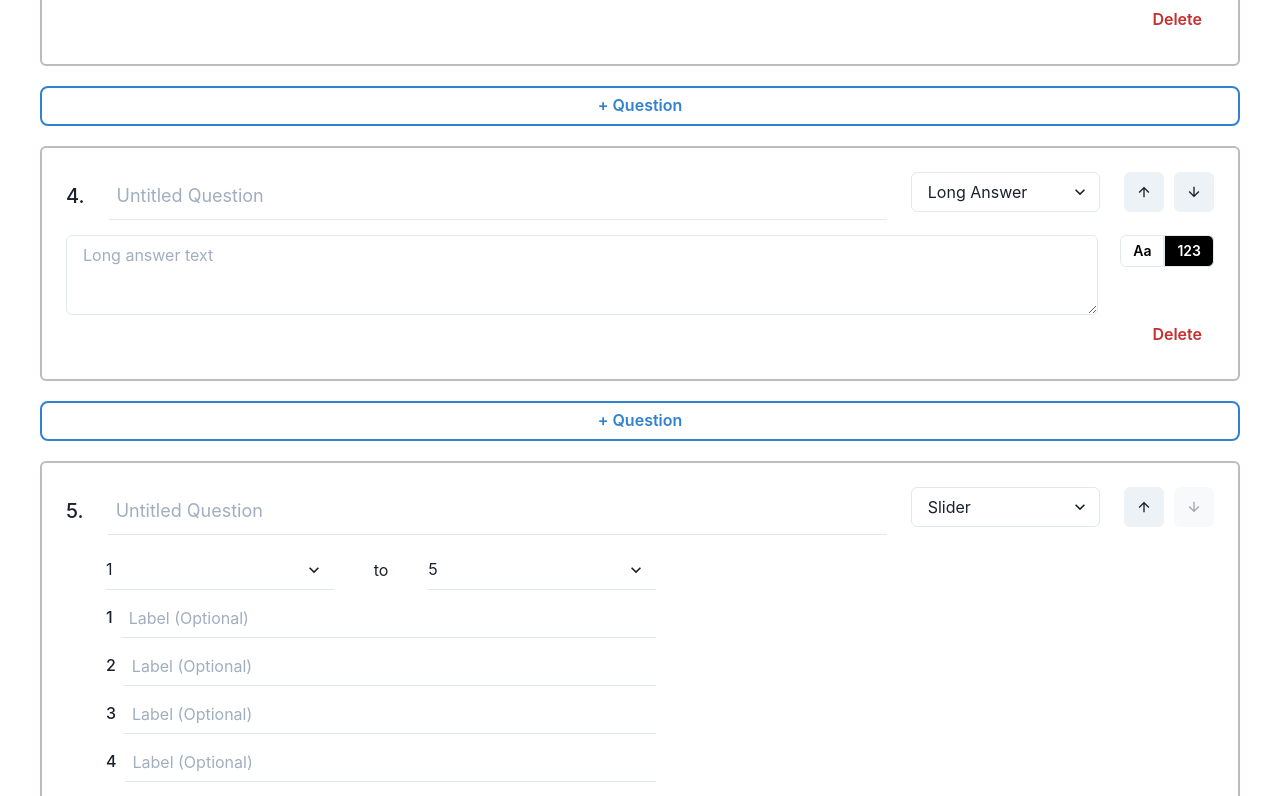
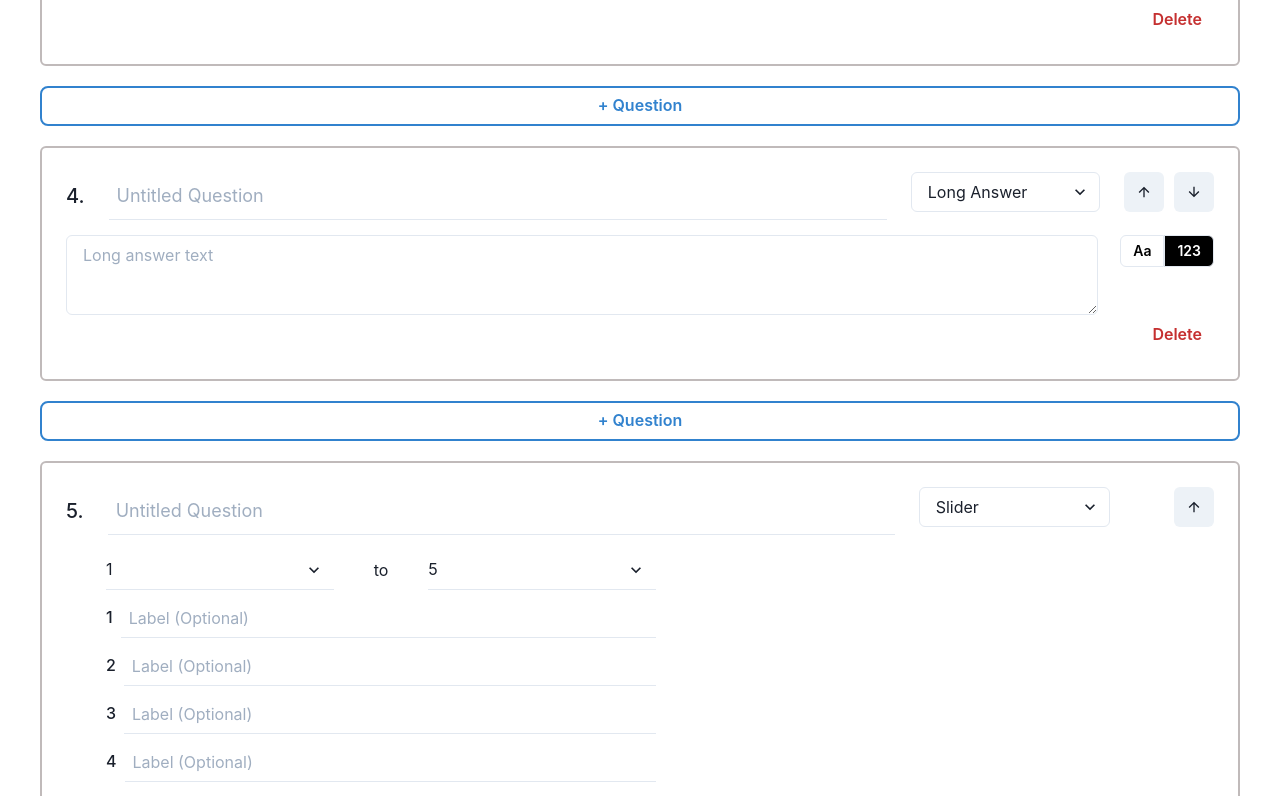
Before and after one commit to uwblueprint/headsupguys, a Next.js app: page /selfCheckQuestions in a window 1280 px wide. Shown: the part 1319-2115 px from the top of the page. Built offline with nearby package versions, Linux system fonts and the light colour scheme.

Commit message:
Working question deletion

```diff
--- a/pages/selfCheckQuestions.tsx
+++ b/pages/selfCheckQuestions.tsx
@@ -15,18 +15,72 @@ import {
     Button,
     ButtonGroup,
 } from "@chakra-ui/react";
-import { Header, SelfCheckQuestionCards, Footer } from "@components";
-import { questionList } from "@components/selfCheckQuestion";
-import selfCheckData from "@public/selfCheckQuestions.json";
+import { Header, SelfCheckQuestionCard, Footer } from "@components";
+const questionList = [
+    {
+        _id: "60e642d7e4a1ae34207a92a3",
+        type: "multiple_choice",
+        question: "autem sunt eiusdolores nesciunt impedit?",
+        options: ["Option 1", "Option 2", "Option 3"],
+        questionNumber: 1,
+    },
+    {
+        _id: "60e642d7e4a1ae34207a92a4",
+        type: "multi_select",
+        question: "autem sunt eiusdolores nesciunt impedit?",
+        options: ["Option 1", "Option 2", "Option 3"],
+        questionNumber: 2,
+    },
+    {
+        _id: "60e642d7e4a1ae34207a92a5",
+        type: "short_answer",
+        question: "autem sunt eiusdolores nesciunt impedit?",
+        options: ["1", "2", "3"],
+        questionNumber: 3,
+    },
+    {
+        _id: "60e642d7e4a1ae34207a92a6",
+        type: "long_answer",
+        question: "autem sunt eiusdolores nesciunt impedit?",
+        options: ["1", "2", "3"],
+        questionNumber: 4,
+    },
+    {
+        _id: "60e642d7e4a1ae34207a92a7",
+        type: "slider",
+        question: "autem sunt eiusdolores nesciunt impedit?",
+        options: [
+            ["1", "1", ""],
+            ["2", "2", ""],
+            ["3", "3", ""],
+            ["4", "4", ""],
+            ["5", "5", ""],
+        ],
+        questionNumber: 5,
+    },
+];
 
 const Home: React.FC = () => {
-    const selfCheckQuestionSize = (selfCheckData?.questions ?? []).map(
+    const [list, setList] = React.useState(questionList);
+
+    function removeOneQuestion(id) {
+        const newList = list.filter((item) => item._id !== id);
+
+        setList(newList);
+    }
+    function removeAllQuestions() {
+        const newList = list.filter((item) => null);
+        setList(newList);
+    }
+    const selfCheckQuestionSize = (questionList ?? []).map(
         (question) => null,
     ).length;
+
     const { isOpen, onOpen, onClose } = useDisclosure();
     return (
         <Flex direction="column" minH="100vh">
             <Header mb={12} />
+
             <Flex mt={10} wrap={"wrap"} justifyContent={"left"} width={"full"}>
                 <Text mx={10} fontWeight="bold" fontSize="4xl">
                     Create a Tool
@@ -83,21 +137,44 @@ const Home: React.FC = () => {
                         >
                             Cancel
                         </Button>
-                        <Button w={100} colorScheme="red">
+                        <Button
+                            onClick={removeAllQuestions}
+                            w={100}
+                            colorScheme="red"
+                        >
                             Delete
                         </Button>
                     </ModalFooter>
                 </ModalContent>
             </Modal>
             <SimpleGrid columns={1} spacing={0} px={10} py={10}>
-                {(questionList ?? []).map((question) => (
-                    <SelfCheckQuestionCards
-                        key={question.questionNumber}
-                        questionId={question._id}
-                        questionNumber={question.questionNumber}
+                <Button
+                    id={"shmexy"}
+                    // onClick={handleAddItem}
+                    borderWidth="2px"
+                    borderRadius="lg"
+                    p={3}
+                    mb={5}
+                    bg={"white"}
+                    borderColor="#3182CE"
+                    color="#3182CE"
+                    width={"full"}
+                    fontWeight={600}
+                >
+                    + Question
+                </Button>
+
+                {list.map((item, index) => (
+                    <SelfCheckQuestionCard
+                        questionId={item._id}
+                        questionIndex={index}
+                        questionNumber={item.questionNumber}
                         selfCheckQuestionSize={selfCheckQuestionSize}
-                        type={question.type}
-                        options={question.options}
+                        type={item.type}
+                        options={item.options}
+                        key={item._id}
+                        item={item}
+                        onRemove={removeOneQuestion}
                     />
                 ))}
             </SimpleGrid>
--- a/src/components/index.ts
+++ b/src/components/index.ts
@@ -3,5 +3,5 @@ export { Logo } from "./logo";
 export { Main } from "./main";
 export { Button } from "./button";
 export { Cards } from "./cards";
-export { SelfCheckQuestionCards } from "./selfCheckQuestion";
+export { SelfCheckQuestionCard } from "./selfCheckQuestion";
 export { Footer } from "./footer";
--- a/src/components/selfCheckQuestion/index.tsx
+++ b/src/components/selfCheckQuestion/index.tsx
@@ -1,4 +1,4 @@
-import React, { useState } from "react";
+import React from "react";
 import {
     Flex,
     Box,
@@ -31,65 +31,21 @@ import {
 import { ArrowUpIcon, ArrowDownIcon } from "@chakra-ui/icons";
 
 //Self check question card component
-export const questionList = [
-    {
-        _id: "60e642d7e4a1ae34207a92a3",
-        type: "multiple_choice",
-        question: "autem sunt eiusdolores nesciunt impedit?",
-        options: ["Option 1", "Option 2", "Option 3"],
-        questionNumber: 1,
-    },
-    {
-        _id: "60e642d7e4a1ae34207a92a4",
-        type: "multi_select",
-        question: "autem sunt eiusdolores nesciunt impedit?",
-        options: ["Option 1", "Option 2", "Option 3"],
-        questionNumber: 2,
-    },
-    {
-        _id: "60e642d7e4a1ae34207a92a5",
-        type: "short_answer",
-        question: "autem sunt eiusdolores nesciunt impedit?",
-        options: ["1", "2", "3"],
-        questionNumber: 3,
-    },
-    {
-        _id: "60e642d7e4a1ae34207a92a6",
-        type: "long_answer",
-        question: "autem sunt eiusdolores nesciunt impedit?",
-        options: ["1", "2", "3"],
-        questionNumber: 4,
-    },
-    {
-        _id: "60e642d7e4a1ae34207a92a7",
-        type: "slider",
-        question: "autem sunt eiusdolores nesciunt impedit?",
-        options: [
-            ["1", "1", ""],
-            ["2", "2", ""],
-            ["3", "3", ""],
-            ["4", "4", ""],
-            ["5", "5", ""],
-        ],
-        questionNumber: 5,
-    },
-];
-export const SelfCheckQuestionCards = ({
+export const SelfCheckQuestionCard = ({
+    item,
+    onRemove,
+    list,
+    questionIndex,
     questionId,
     questionNumber,
     selfCheckQuestionSize,
     type,
     options,
 }) => {
-    // const [list, setList] = useState(questionList);
-
     //Keeps track of the modal state for the delete question button
     const { isOpen, onOpen, onClose } = useDisclosure();
     //TO DO: connect these booleans with the actual database values
     const [flag, setFlag] = useBoolean();
-    // const handleButtonClick = (id) => {
-    //     setFlag();
-    // };
 
     // To convert between the variable Name and the common English name
     const questionTypeDict = {
@@ -100,65 +56,8 @@ export const SelfCheckQuestionCards = ({
         slider: "Slider",
     };
 
-    // const [list, updateList] = useState(questionList);
-    const [list, setList] = React.useState(questionList);
-
-    function handleRemove(id) {
-        console.log(id);
-        const newList = list.filter((item) => item.id !== id);
-        console.log(newList);
-        setList(newList);
-    }
-
-    // function handleRemoveItem(_id) {
-    //     console.log(_id);
-    //     updateList(options.filter((list) => list._id != _id));
-    // }
-    // const handleAddItem = (e) => {
-    //     const newQuestion = {
-    //         _id: "60e642d7e4a1ae34207a92a3",
-    //         type: "multiple_choice",
-    //         question: "autem sunt eiusdolores nesciunt impedit?",
-    //         options: ["Option 1", "Option 2", "Option 3"],
-    //         questionNumber: 1,
-    //     };
-    //     updateList([...list, newQuestion]);
-    // };
     return (
-        <Box overflowX="auto" key={questionId}>
-            {/* <div>
-                {list.map((item) => {
-                    return (
-                        <>
-                            <ul>
-                                <span id={item.id} onClick={handleRemoveItem}>
-                                    x
-                                </span>
-                                <span>{item.name}</span>
-                            </ul>
-                        </>
-                    );
-                })}
-                <span name={"Add item"} onClick={handleAddItem}>
-                    Add item
-                </span>
-            </div> */}
-            {questionNumber == 1 && (
-                <Button
-                    // onClick={handleAddItem}
-                    borderWidth="2px"
-                    borderRadius="lg"
-                    p={3}
-                    mb={5}
-                    bg={"white"}
-                    borderColor="#3182CE"
-                    color="#3182CE"
-                    width={"full"}
-                    fontWeight={600}
-                >
-                    + Question
-                </Button>
-            )}
+        <Box overflowX="auto">
             <Box
                 borderWidth="2px"
                 borderRadius="lg"
@@ -174,7 +73,7 @@ export const SelfCheckQuestionCards = ({
                             alignSelf="center"
                             mr={6}
                         >
-                            {questionNumber}.
+                            {questionIndex + 1}.
                         </Heading>
                         <Input
                             size={"lg"}
@@ -209,28 +108,27 @@ export const SelfCheckQuestionCards = ({
                             </option>
                         </Select>
                     </Menu>
+                    {questionIndex != 0 && (
                         <IconButton
-                        isDisabled={questionNumber == 1 ? true : false}
-                        aria-label="Move Question Up"
+                            ml={
+                                questionNumber == selfCheckQuestionSize ? 10 : 0
+                            }
                             icon={<ArrowUpIcon />}
                         />
+                    )}
+                    {questionIndex != selfCheckQuestionSize - 1 && (
                         <IconButton
-                        isDisabled={
-                            questionNumber == selfCheckQuestionSize
-                                ? true
-                                : false
-                        }
-                        aria-label="Move Question Down"
-                        ml={2.5}
+                            ml={questionNumber == 1 ? 10 : 2.5}
                             icon={<ArrowDownIcon />}
                         />
+                    )}
                 </Flex>
                 <Flex alignContent="center">
                     {type == "multiple_choice" && (
                         <Flex width={"full"}>
                             <Stack minWidth={"50%"} spacing={3}>
                                 {(options ?? []).map((option, index) => (
-                                    <InputGroup id={index}>
+                                    <InputGroup id={questionId}>
                                         <InputLeftElement
                                             pointerEvents="none"
                                             children={
@@ -249,7 +147,12 @@ export const SelfCheckQuestionCards = ({
                                             isTruncated
                                         />
                                         <InputRightElement width="4.5rem">
-                                            <CloseButton />
+                                            <CloseButton
+                                                name={questionId}
+                                                onClick={() =>
+                                                    onRemove(questionId)
+                                                }
+                                            />
                                         </InputRightElement>
                                     </InputGroup>
                                 ))}
@@ -283,8 +186,9 @@ export const SelfCheckQuestionCards = ({
                                         />
                                         <InputRightElement width="4.5rem">
                                             <CloseButton
+                                                name={questionId}
                                                 onClick={() =>
-                                                    handleRemove(questionId)
+                                                    onRemove(questionId)
                                                 }
                                             />
                                         </InputRightElement>
@@ -332,7 +236,7 @@ export const SelfCheckQuestionCards = ({
                                     variant="flushed"
                                     ml={10}
                                     mr={6}
-                                    defaultValue={5}
+                                    placeholder={5}
                                 >
                                     <option value={2}>2</option>
                                     <option value={3}>3</option>
@@ -412,7 +316,7 @@ export const SelfCheckQuestionCards = ({
                     <ModalOverlay />
                     <ModalContent p={"5"}>
                         <ModalHeader>
-                            Delete Question {questionNumber}
+                            Delete Question {questionIndex + 1}
                         </ModalHeader>
                         <ModalCloseButton />
                         <ModalBody>
@@ -430,7 +334,7 @@ export const SelfCheckQuestionCards = ({
                                 Cancel
                             </Button>
                             <Button
-                                onClick={() => handleRemove(questionId)}
+                                onClick={() => onRemove(item._id)}
                                 w={100}
                                 colorScheme="red"
                             >
```
Lines whose indentation alone changed are shown as unchanged.
